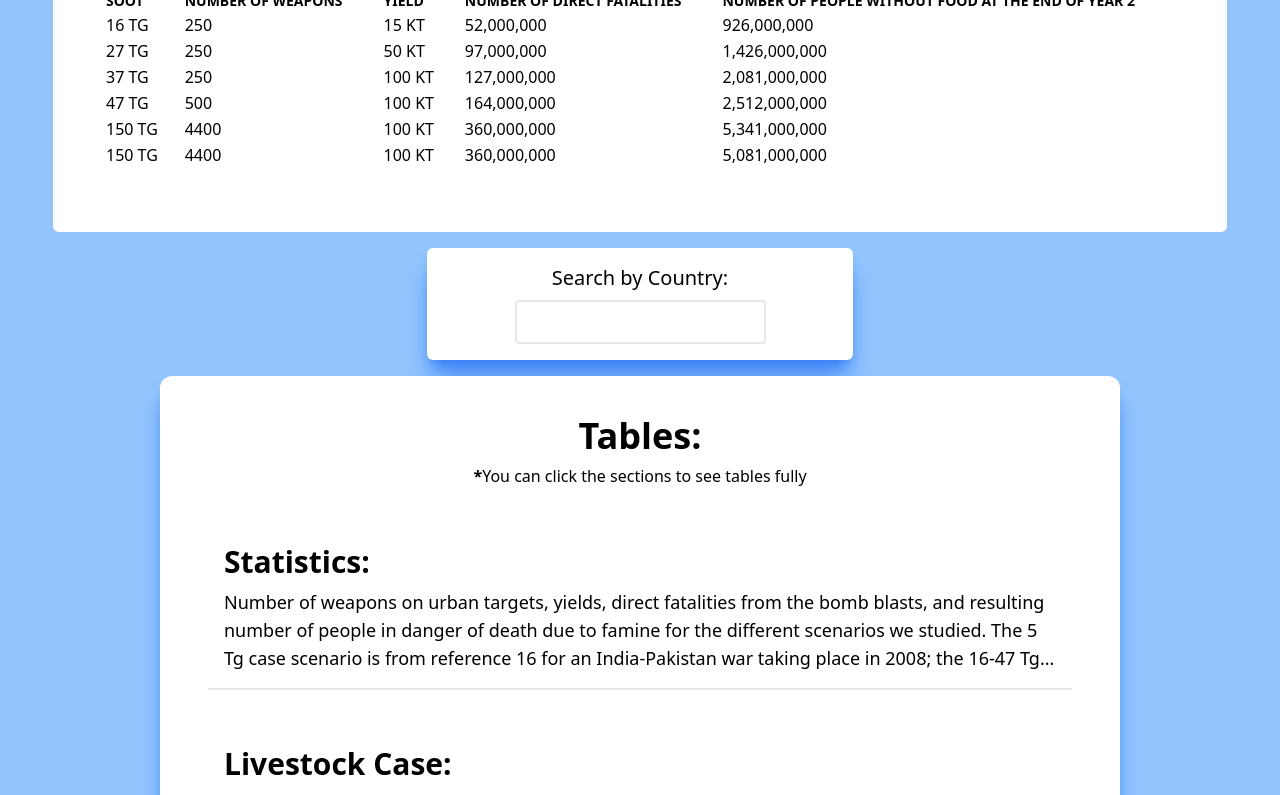
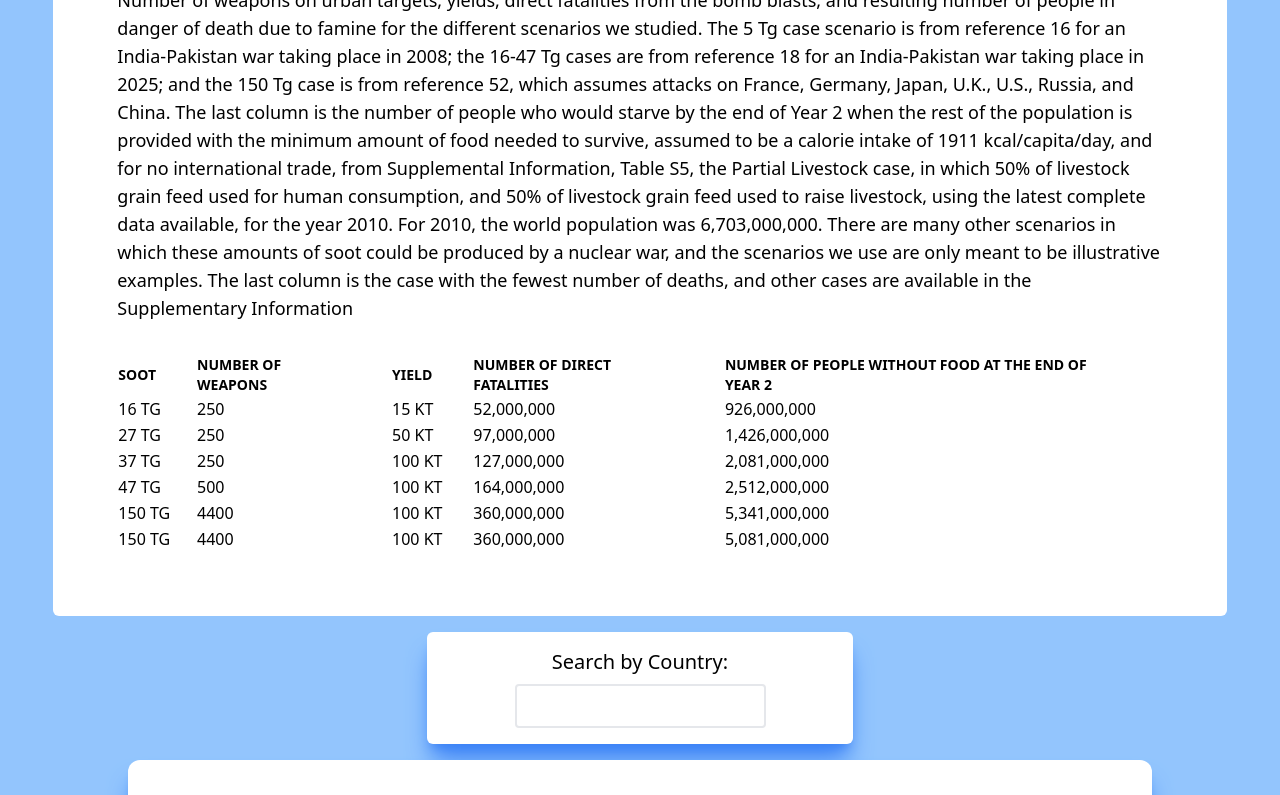
Before and after one commit to KDW1/NuclearMapping, a Next.js app: page / in a window 1280 px wide. Shown: the part 806-1601 px from the top of the page. Built offline with nearby package versions, Linux system fonts and the light colour scheme.

Commit message:
Added a sitemap

```diff
--- a/pages/index.js
+++ b/pages/index.js
@@ -71,14 +71,19 @@ export default function Home() {
                 war soot injection. Nature Food, 3, 586-596, doi:10.1038/s43016-022-00573-0.
                  You can download it here:`} {" "}
                  <Link
-                   className="font-bold text-secondaryLightText underline hover:text-shade transition-all duration-300"
+                   className="font-bold break-all text-secondaryLightText underline hover:text-shade transition-all duration-300"
                    href={"https://www.nature.com/articles/s43016-022-00573-0"}
                  >{`https://www.nature.com/articles/s43016-022-00573-0`}</Link>
                  <br /> <br />
  <span className="font-bold">                 {`Table 1 of the paper (The Statistics Table on the website)`}
  </span>   {`summarizes the results. As horrific as the direct effects of nuclear war would be, due to blast, fire, and radioactivity, more than 10 times as many people would die from the indirect effects on agriculture, in places far removed from any targets.`}
 <br/>
+<br />
+Number of weapons on urban targets, yields, direct fatalities from the bomb blasts, and resulting number of people in danger of death due to famine for the different scenarios we studied.  The 5 Tg case scenario is from reference 16 for an India-Pakistan war taking place in 2008; the 16-47 Tg cases are from reference 18 for an India-Pakistan war taking place in 2025; and the 150 Tg case is from reference 52, which assumes attacks on France, Germany, Japan, U.K., U.S., Russia, and China.  The last column is the number of people who would starve by the end of Year 2 when the rest of the population is provided with the minimum amount of food needed to survive, assumed to be a calorie intake of 1911 kcal/capita/day, and for no international trade, from Supplemental Information, Table S5, the Partial Livestock case, in which 50% of livestock grain feed used for human consumption, and 50% of livestock grain feed used to raise livestock, using the latest complete data available, for the year 2010.  For 2010, the world population was 6,703,000,000.  There are many other scenarios in which these amounts of soot could be produced by a nuclear war, and the scenarios we use are only meant to be illustrative examples.  The last column is the case with the fewest number of deaths, and other cases are available in the Supplementary Information
+
         </p>
+        <div className="px-10">
+
         <Table table={
 {
   data: [
@@ -102,10 +107,11 @@ export default function Home() {
   numberedIndex: 1,
   containsCountries: false
 }} globalInfo={[]}></Table>
+        </div>
       </div>
       <SearchBar />
 
-      <div className="mb-12 px-12 pt-4 pb-8 shadow-xl shadow-shade relative bg-white mt-4 w-11/12 md:w-3/4 w-3 rounded-xl mx-auto">
+      <div className="mb-12 px-12 pt-4 pb-8 shadow-xl shadow-shade relative bg-white mt-4 w-11/12 md:w-5/6 lg:w-4/5 rounded-xl mx-auto">
         <p className="text-center text-4xl mt-6 font-semibold">Tables:</p>
         <p className="mt-2 text-base text-center">
           <strong>*</strong>You can click the sections to see tables fully
```
Also changed, not shown: 1 other file (tests, documents, lock files or other folders).
